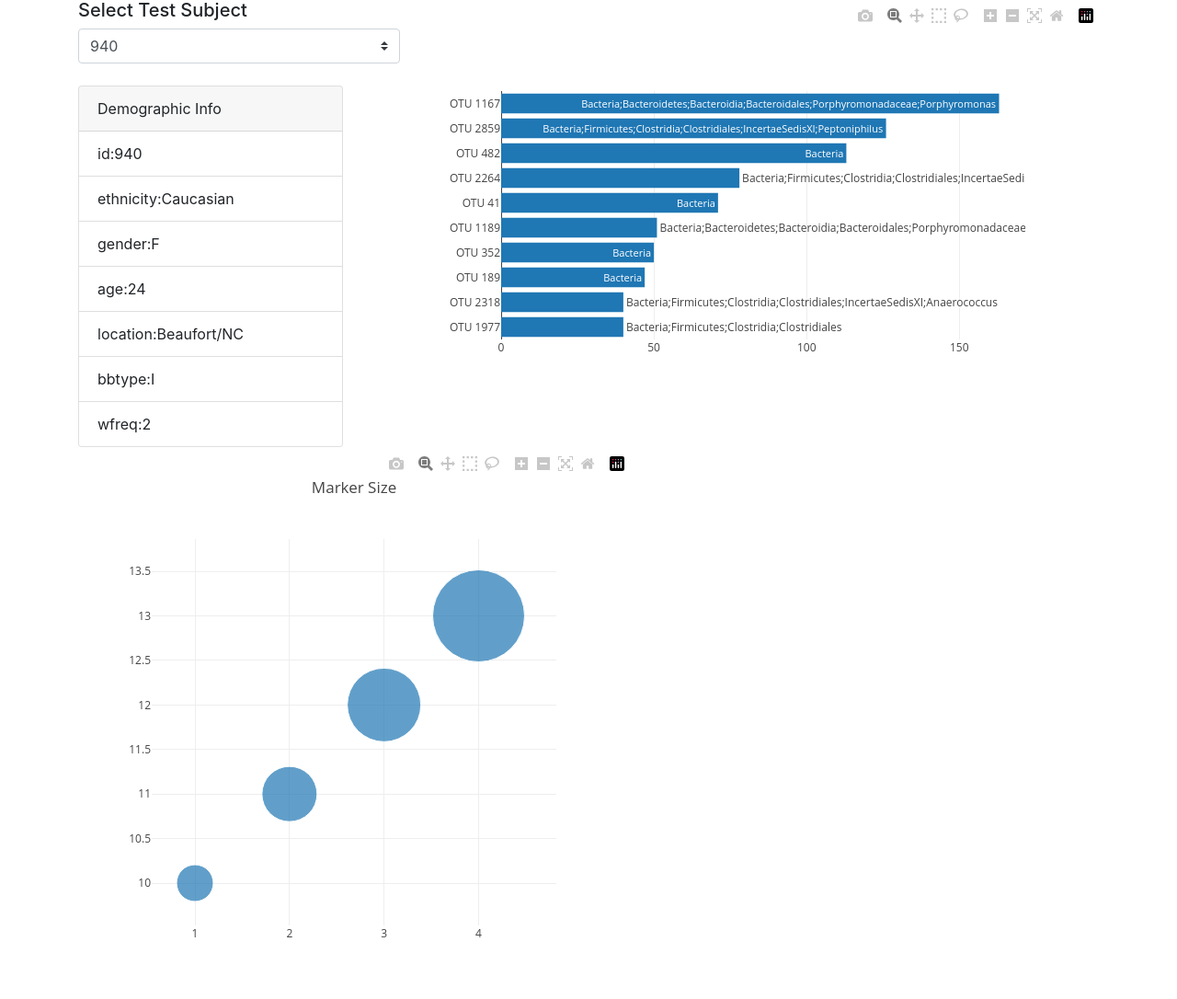
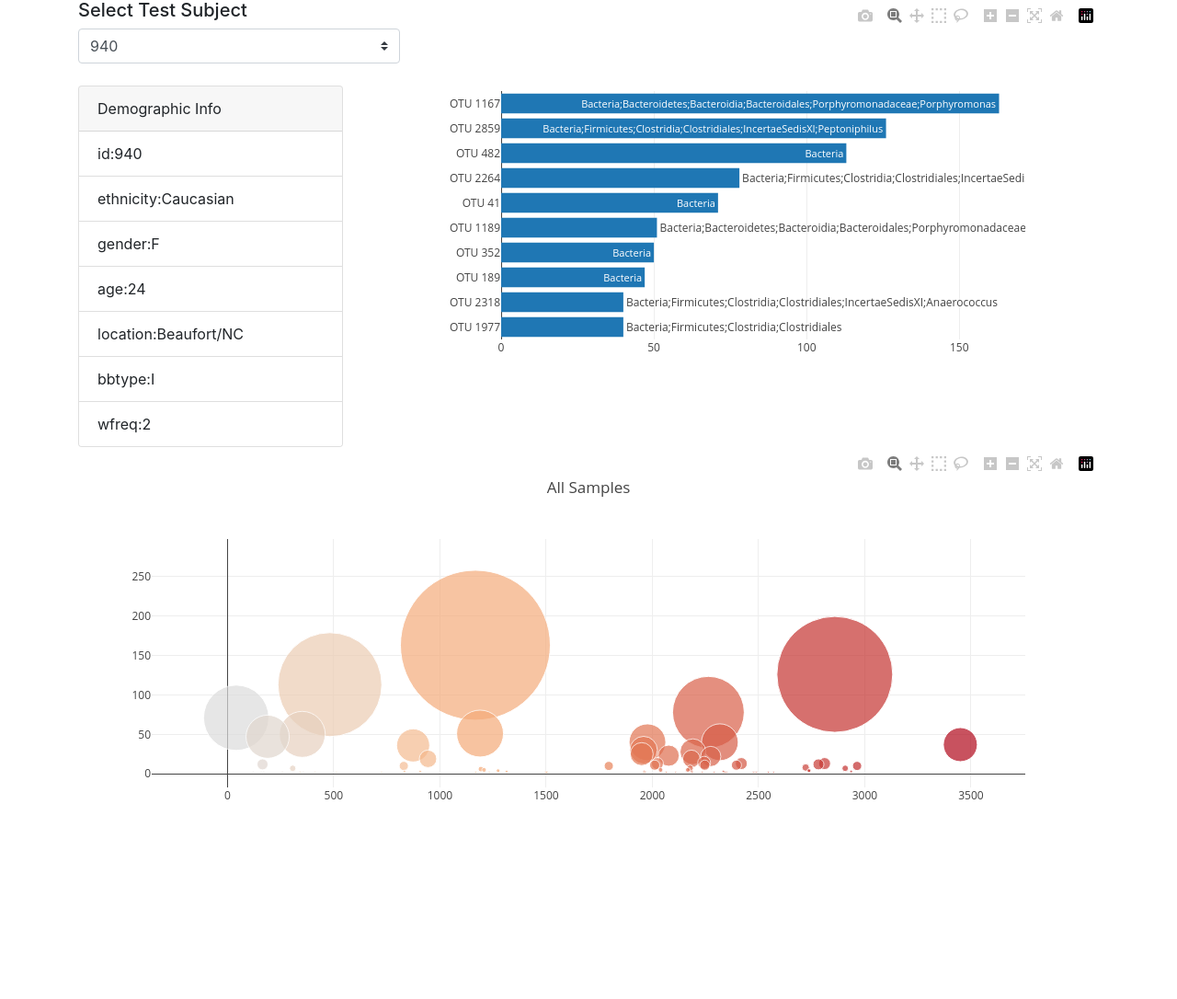
Before and after one commit to adamahrens/plotly-bacteria, a Flask app: page / in a window 1280 px wide. Shown: the part 282-1368 px from the top of the page at 92% size. After the commit the page ends 1151 px from the top, so only its background shows below. Run offline with Flask 2, Linux system fonts and the light colour scheme; some libraries are stand-ins or nearby versions.

Commit message:
Showing all samples

```diff
--- a/static/plot.js
+++ b/static/plot.js
@@ -43,9 +43,11 @@ function updateDemographicInformation() {
 }
 
 function createBarPlot() {
+  console.log('Creating Bar Plot');
   var currentSubject = samples.filter(function(item){
     return item.id === selectedTestSubject
   })[0];
+  console.log('Found bar ' + JSON.stringify(currentSubject));
 
   var values = currentSubject.sample_values.slice(0,10).reverse();
   var labels = currentSubject.otu_ids.slice(0,10).map(function(item){
@@ -70,24 +72,34 @@ function createBarPlot() {
 }
 
 function createBubblePlot() {
-  console.log('bubble plot created');
+  console.log('Creating bubble plot');
+  console.log('Select subject is ' + selectedTestSubject);
+  var currentSubject = samples.filter(function(item){
+    return item.id === selectedTestSubject;
+  })[0];
 
-  var trace1 = {
-    x: [1, 2, 3, 4],
-    y: [10, 11, 12, 13],
+  console.log('Found bubble ' + JSON.stringify(currentSubject));
+
+  var values = currentSubject.sample_values;
+  var ids = currentSubject.otu_ids;
+  var labels = currentSubject.otu_labels;
+
+  var trace = {
+    x: ids,
+    y: values,
+    text: labels,
     mode: 'markers',
     marker: {
-      size: [40, 60, 80, 100]
+      color: ids,
+      size: values
     }
   };
 
-  var data = [trace1];
+  var data = [trace];
 
   var layout = {
-    title: 'Marker Size',
-    showlegend: false,
-    height: 600,
-    width: 600
+    title: 'All Samples',
+    showlegend: false
   };
 
   Plotly.newPlot('bubble-plot', data, layout);
--- a/templates/index.html
+++ b/templates/index.html
@@ -49,7 +49,7 @@
       </div>
     </div>
     <div class="row">
-      <div class="col">
+      <div class="col-md-12">
         <div id="bubble-plot">
         </div>
       </div>
```
